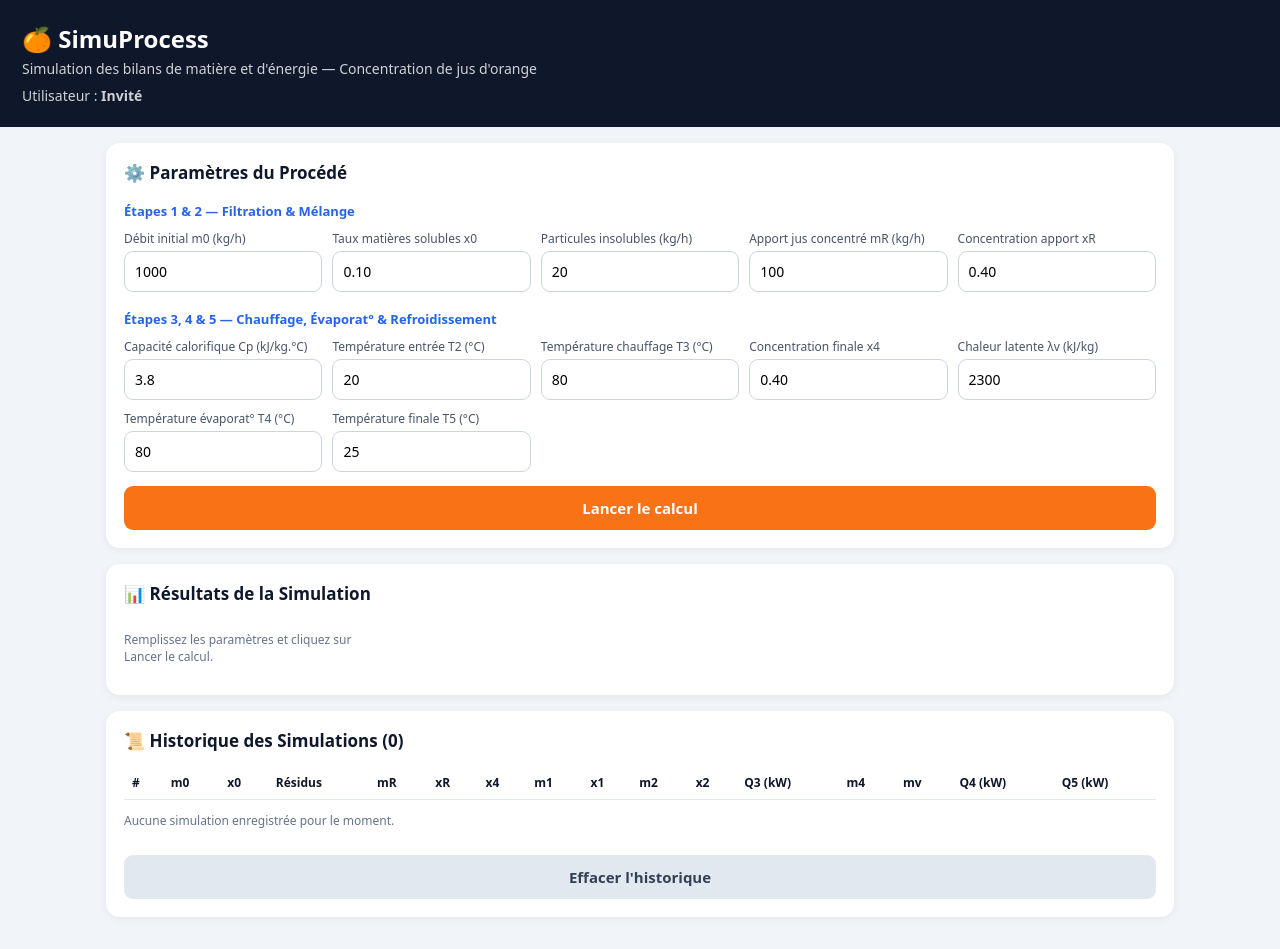
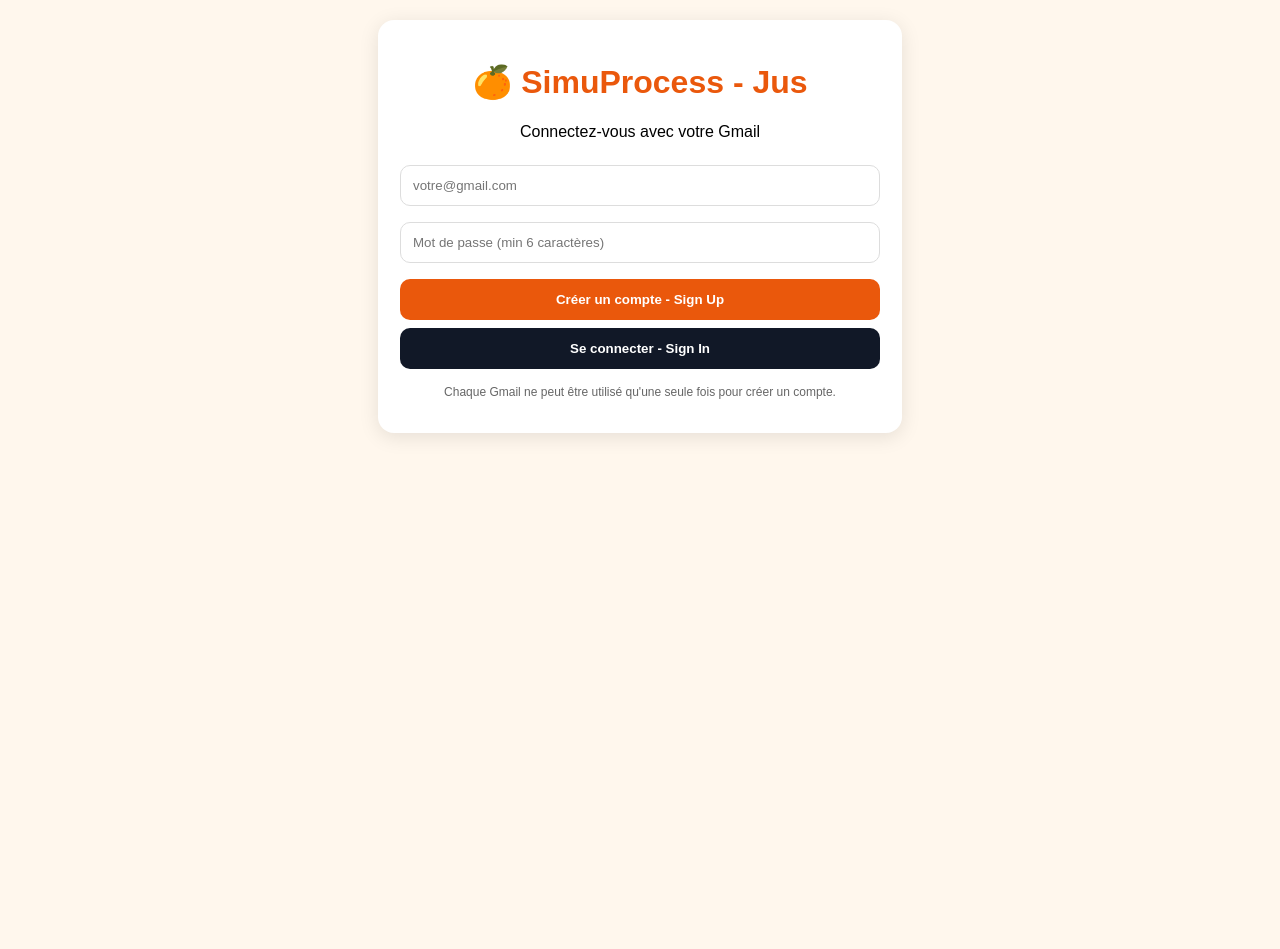
Before and after one commit to ayaimz43-rgb/simuprocess-jus, a plain HTML site: page index.html in a window 1280 px wide. After the commit the page ends 800 px from the top, so only its background shows below. Drawn offline with nearby package versions, Linux system fonts and the light colour scheme.

Commit message:
Update index.html

```diff
--- a/index.html
+++ b/index.html
@@ -3,84 +3,116 @@
 <head>
 <meta charset="UTF-8">
 <meta name="viewport" content="width=device-width, initial-scale=1.0">
-<title>SimuProcess - Concentration de Jus</title>
+<title>SimuProcess - Jus | Auth Supabase</title>
+<script src="https://cdn.jsdelivr.net/npm/@supabase/supabase-js@2"></script>
 <style>
-*{box-sizing:border-box;font-family:system-ui,Arial,sans-serif}
-body{margin:0;background:#f1f5f9;color:#0f172a}
-header{background:#0f172a;color:#fff;padding:22px}
-header h1{margin:0;font-size:24px}
-header p{margin:4px 0 0;opacity:.8;font-size:14px}
-.wrap{max-width:1100px;margin:auto;padding:16px}
-.card{background:#fff;border-radius:14px;padding:18px;margin-bottom:16px;box-shadow:0 2px 10px rgba(0,0,0,.06)}
-h2{font-size:17px;margin:0 0 14px}
-h3{font-size:13px;color:#2563eb;margin:18px 0 10px}
-.grid{display:grid;grid-template-columns:repeat(auto-fill,minmax(190px,1fr));gap:10px}
-label{font-size:12px;color:#475569;display:block;margin-bottom:4px}
-input{width:100%;padding:10px;border:1px solid #cbd5e1;border-radius:9px;font-size:14px}
-button{background:#f97316;color:#fff;border:0;padding:12px 18px;border-radius:9px;font-weight:700;cursor:pointer;width:100%;margin-top:14px;font-size:15px}
-.results{display:grid;grid-template-columns:repeat(auto-fill,minmax(200px,1fr));gap:10px}
-.res{background:#dcfce7;border-radius:10px;padding:14px}
-.res b{display:block;font-size:12px;color:#166534;margin-bottom:6px}
-.res span{font-size:14px;font-weight:600}
-.err{background:#fee2e2;color:#991b1b;padding:10px;border-radius:9px;display:none;margin-top:10px;font-size:14px}
-table{width:100%;border-collapse:collapse;font-size:12px}
-th,td{padding:8px;border-bottom:1px solid #e2e8f0;text-align:left;white-space:nowrap}
-.small{font-size:12px;color:#64748b}
+body{font-family:Arial;background:#fff7ed;margin:0;padding:20px}
+.card{max-width:480px;margin:auto;background:white;padding:22px;border-radius:16px;box-shadow:0 4px 20px rgba(0,0,0,.1)}
+h1{text-align:center;color:#ea580c} h2{color:#ea580c}
+input,select{width:100%;padding:12px;margin:8px 0;border:1px solid #ddd;border-radius:10px;box-sizing:border-box}
+button{width:100%;padding:13px;background:#ea580c;color:white;border:none;border-radius:10px;font-weight:bold;cursor:pointer;margin-top:8px}
+button.secondary{background:#111827}
+.hidden{display:none}
+.result{background:#fef3c7;padding:14px;border-radius:10px;margin-top:12px}
+.histo{font-size:13px;background:#f9fafb;padding:10px;border-radius:10px;margin-top:10px}
 </style>
 </head>
 <body>
-<header><h1>🍊 SimuProcess</h1><p>Simulation des bilans de matière et d'énergie — Concentration de jus d'orange</p><p style="margin-top:8px">Utilisateur : <b>Invité</b></p></header>
-<div class="wrap">
-<div class="card">
-<h2>⚙️ Paramètres du Procédé</h2>
-<h3>Étapes 1 & 2 — Filtration & Mélange</h3>
-<div class="grid">
-<div><label>Débit initial m0 (kg/h)</label><input id="m0" type="number" step="any" value="1000"></div>
-<div><label>Taux matières solubles x0</label><input id="x0" type="number" step="any" value="0.10"></div>
-<div><label>Particules insolubles (kg/h)</label><input id="residus" type="number" step="any" value="20"></div>
-<div><label>Apport jus concentré mR (kg/h)</label><input id="mR" type="number" step="any" value="100"></div>
-<div><label>Concentration apport xR</label><input id="xR" type="number" step="any" value="0.40"></div>
+
+<div class="card" id="authCard">
+  <h1>🍊 SimuProcess - Jus</h1>
+  <p style="text-align:center">Connectez-vous avec votre Gmail</p>
+  <input id="email" type="email" placeholder="votre@gmail.com" required>
+  <input id="password" type="password" placeholder="Mot de passe (min 6 caractères)" required>
+  <button onclick="signUp()">Créer un compte - Sign Up</button>
+  <button class="secondary" onclick="signIn()">Se connecter - Sign In</button>
+  <p id="authMsg" style="color:red;text-align:center"></p>
+  <p style="font-size:12px;text-align:center;color:#666">Chaque Gmail ne peut être utilisé qu'une seule fois pour créer un compte.</p>
 </div>
-<h3>Étapes 3, 4 & 5 — Chauffage, Évaporat° & Refroidissement</h3>
-<div class="grid">
-<div><label>Capacité calorifique Cp (kJ/kg.°C)</label><input id="Cp" type="number" step="any" value="3.8"></div>
-<div><label>Température entrée T2 (°C)</label><input id="T2" type="number" step="any" value="20"></div>
-<div><label>Température chauffage T3 (°C)</label><input id="T3" type="number" step="any" value="80"></div>
-<div><label>Concentration finale x4</label><input id="x4" type="number" step="any" value="0.40"></div>
-<div><label>Chaleur latente λv (kJ/kg)</label><input id="lambda_v" type="number" step="any" value="2300"></div>
-<div><label>Température évaporat° T4 (°C)</label><input id="T4" type="number" step="any" value="80"></div>
-<div><label>Température finale T5 (°C)</label><input id="T5" type="number" step="any" value="25"></div>
+
+<div class="card hidden" id="appCard">
+  <h2>Bienvenue <span id="userEmail"></span> 👋</h2>
+  <button class="secondary" onclick="signOut()">Déconnexion</button>
+  <hr>
+  <h2>Simulation - Production de Jus</h2>
+  <label>Quantité de fruits (kg) - 100 à 10000</label>
+  <input id="fruits" type="number" min="100" max="10000" value="1000">
+  <label>Température de pasteurisation (°C) - 70 à 95</label>
+  <input id="temp" type="number" min="70" max="95" value="85">
+  <label>Durée (min) - 5 à 60</label>
+  <input id="duree" type="number" min="5" max="60" value="15">
+  <label>Sucre ajouté (%) - 0 à 20</label>
+  <input id="sucre" type="number" min="0" max="20" value="5">
+  <button onclick="simuler()">Lancer la simulation</button>
+  <div id="resultat"></div>
+  <div id="histo"></div>
 </div>
-<div id="err" class="err"></div>
-<button onclick="calculer()">Lancer le calcul</button>
-</div>
-<div class="card">
-<h2>📊 Résultats de la Simulation</h2>
-<div id="results" class="results"><p class="small">Remplissez les paramètres et cliquez sur Lancer le calcul.</p></div>
-</div>
-<div class="card">
-<h2>📜 Historique des Simulations (<span id="count">0</span>)</h2>
-<div style="overflow-x:auto"><table><thead><tr><th>#</th><th>m0</th><th>x0</th><th>Résidus</th><th>mR</th><th>xR</th><th>x4</th><th>m1</th><th>x1</th><th>m2</th><th>x2</th><th>Q3 (kW)</th><th>m4</th><th>mv</th><th>Q4 (kW)</th><th>Q5 (kW)</th></tr></thead><tbody id="histBody"></tbody></table></div>
-<p class="small" id="histEmpty">Aucune simulation enregistrée pour le moment.</p>
-<button onclick="effacer()" style="background:#e2e8f0;color:#334155">Effacer l'historique</button>
-</div>
-</div>
+
 <script>
-let hist = JSON.parse(localStorage.getItem('simu_hist')||'[]');
-function val(id){return parseFloat(document.getElementById(id).value)}
-function calculer(){
-  let m0=val('m0'),x0=val('x0'),residus=val('residus'),mR=val('mR'),xR=val('xR'),Cp=val('Cp'),T2=val('T2'),T3=val('T3'),x4=val('x4'),lambda_v=val('lambda_v'),T4=val('T4'),T5=val('T5');
-  let err=document.getElementById('err');
-  if([m0,x0,residus,mR,xR,Cp,T2,T3,x4,lambda_v,T4,T5].some(isNaN)||m0<=0||m0-residus<=0||x4<=0){err.style.display='block';err.textContent='Vérifiez les débits et concentrations (valeurs positives requises).';return;}
-  err.style.display='none';
-  let m1=m0-residus; let x1=(m0*x0)/m1; let m2=m1+mR; let x2=(m1*x1+mR*xR)/m2; let Q3=m2*Cp*(T3-T2)/3600; let m4=m2*x2/x4; let mv=m2-m4; let Q4=mv*lambda_v/3600; let Q5=m4*Cp*(T4-T5)/3600;
-  let r={m0,x0,residus,mR,xR,x4,m1:+m1.toFixed(2),x1:+x1.toFixed(4),m2:+m2.toFixed(2),x2:+x2.toFixed(4),Q3:+Q3.toFixed(2),m4:+m4.toFixed(2),mv:+mv.toFixed(2),Q4:+Q4.toFixed(2),Q5:+Q5.toFixed(2)};
-  document.getElementById('results').innerHTML=`<div class="res"><b>1. FILTRATION</b><span>m1 = ${r.m1} kg/h - x1 = ${r.x1}</span></div><div class="res"><b>2. MÉLANGE</b><span>m2 = ${r.m2} kg/h - x2 = ${r.x2} (${(x2*100).toFixed(2)} %)</span></div><div class="res"><b>3. CHAUFFAGE</b><span>Q3 = ${r.Q3} kW</span></div><div class="res"><b>4. ÉVAPORATION</b><span>m4 = ${r.m4} kg/h - mv = ${r.mv} kg/h - Q4 = ${r.Q4} kW</span></div><div class="res"><b>5. REFROIDISSEMENT</b><span>Q5 = ${r.Q5} kW</span></div>`;
-  hist.unshift(r); localStorage.setItem('simu_hist',JSON.stringify(hist)); renderHist();
+const SUPABASE_URL = "https://xslhsuojufwxugdrbeg.supabase.co";
+const SUPABASE_KEY = "sb_publishable_RuapueeNtkkZsuMRtRWDuA_8GTP6dTk";
+const supabaseClient = supabase.createClient(SUPABASE_URL, SUPABASE_KEY);
+
+async function signUp(){
+  const email=document.getElementById('email').value.trim();
+  const password=document.getElementById('password').value;
+  if(!email.includes('@')) return document.getElementById('authMsg').innerText="Email invalide - utilisez un Gmail valide";
+  if(password.length<6) return document.getElementById('authMsg').innerText="Mot de passe trop court (min 6)";
+  const {data,error}=await supabaseClient.auth.signUp({email,password});
+  if(error) document.getElementById('authMsg').innerText = error.message.includes('already') ? "Ce Gmail est déjà utilisé. Essayez de vous connecter." : error.message;
+  else { document.getElementById('authMsg').style.color="green"; document.getElementById('authMsg').innerText="Compte créé ! Vérifiez votre email puis connectez-vous."; }
 }
-function renderHist(){document.getElementById('count').textContent=hist.length;document.getElementById('histEmpty').style.display=hist.length?'none':'block';document.getElementById('histBody').innerHTML=hist.map((row,i)=>`<tr><td>${hist.length-i}</td><td>${row.m0}</td><td>${row.x0}</td><td>${row.residus}</td><td>${row.mR}</td><td>${row.xR}</td><td>${row.x4}</td><td>${row.m1}</td><td>${row.x1}</td><td>${row.m2}</td><td>${row.x2}</td><td>${row.Q3}</td><td>${row.m4}</td><td>${row.mv}</td><td>${row.Q4}</td><td>${row.Q5}</td></tr>`).join('');}
-function effacer(){hist=[];localStorage.removeItem('simu_hist');renderHist();}
-renderHist();
+async function signIn(){
+  const email=document.getElementById('email').value.trim();
+  const password=document.getElementById('password').value;
+  const {data,error}=await supabaseClient.auth.signInWithPassword({email,password});
+  if(error) document.getElementById('authMsg').innerText="Email ou mot de passe incorrect";
+  else checkUser();
+}
+async function signOut(){ await supabaseClient.auth.signOut(); location.reload(); }
+async function checkUser(){
+  const {data:{user}}=await supabaseClient.auth.getUser();
+  if(user){
+    document.getElementById('authCard').classList.add('hidden');
+    document.getElementById('appCard').classList.remove('hidden');
+    document.getElementById('userEmail').innerText=user.email;
+    loadHisto();
+  }
+}
+async function simuler(){
+  const fruits=parseFloat(document.getElementById('fruits').value);
+  const temp=parseFloat(document.getElementById('temp').value);
+  const duree=parseFloat(document.getElementById('duree').value);
+  const sucre=parseFloat(document.getElementById('sucre').value);
+  // Validation des valeurs numériques
+  if(isNaN(fruits)||isNaN(temp)||isNaN(duree)||isNaN(sucre)) return alert("Toutes les valeurs doivent être numériques");
+  if(fruits<100||fruits>10000) return alert("Fruits doit être entre 100 et 10000 kg");
+  if(temp<70||temp>95) return alert("Température doit être entre 70 et 95°C");
+  if(duree<5||duree>60) return alert("Durée doit être entre 5 et 60 min");
+  if(sucre<0||sucre>20) return alert("Sucre doit être entre 0 et 20%");
+
+  const rendement = fruits * 0.62 * (temp>=80 ? 0.98 : 0.92);
+  const jus = Math.round(rendement);
+  const cout = Math.round(fruits*0.8 + duree*2);
+  const resultat = {fruits_kg:fruits, temperature:temp, duree_min:duree, sucre_pct:sucre, jus_litres:jus, cout_dh:cout};
+  document.getElementById('resultat').innerHTML=`<div class="result"><b>Résultat :</b><br>🥤 Jus produit : <b>${jus} L</b><br>💰 Coût estimé : <b>${cout} DH</b><br>📊 Rendement : ${(jus/fruits*100).toFixed(1)}%</div>`;
+
+  const {data:{user}}=await supabaseClient.auth.getUser();
+  if(user){
+    await supabaseClient.from('simulations').insert([{user_id:user.id, email:user.email, parametres:{fruits,temp,duree,sucre}, resultat:resultat}]);
+    loadHisto();
+  }
+}
+async function loadHisto(){
+  const {data:{user}}=await supabaseClient.auth.getUser();
+  const {data}=await supabaseClient.from('simulations').select('*').eq('user_id',user.id).order('created_at',{ascending:false}).limit(5);
+  if(data && data.length){
+    let html="<h3>Historique (5 dernières)</h3>";
+    data.forEach(s=>{ html+=`<div class="histo">${new Date(s.created_at).toLocaleString()} - ${s.resultat.jus_litres} L - ${s.resultat.cout_dh} DH</div>` });
+    document.getElementById('histo').innerHTML=html;
+  }
+}
+checkUser();
 </script>
 </body>
 </html>
```
